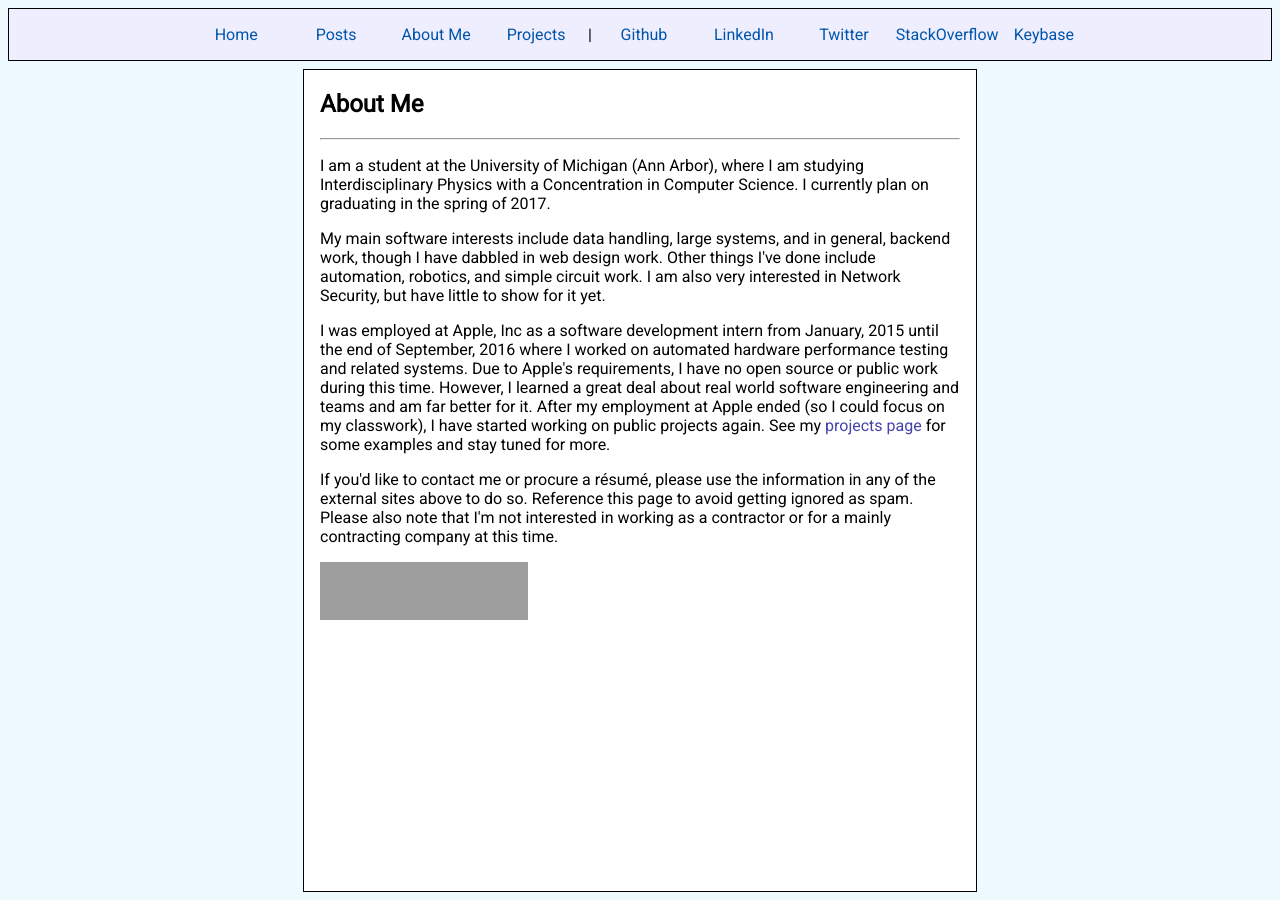
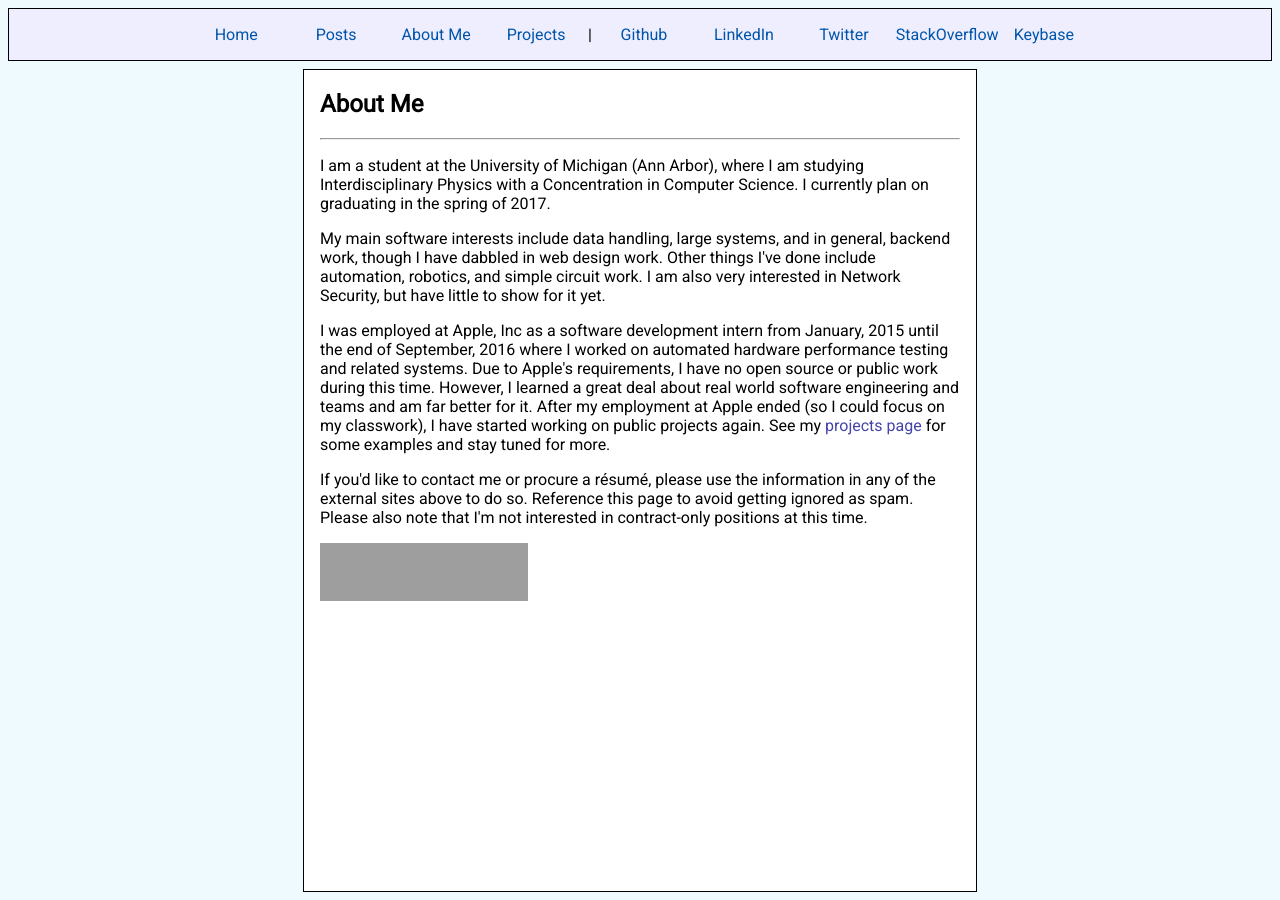
Before and after one commit to biggerfisch/website_v17, a Jekyll site: the page built from about-me/index.html, in a window 1280 px wide. Built offline with Jekyll 4.4.1, drawn with Linux system fonts in a browser that asks for light colours; grey boxes are pictures that could not be loaded.

Commit message:
Change to policy

```diff
--- a/about-me/index.html
+++ b/about-me/index.html
@@ -8,7 +8,7 @@ title: "About Me"
 
 <p>I was employed at Apple, Inc as a software development intern from January, 2015 until the end of September, 2016 where I worked on automated hardware performance testing and related systems. Due to Apple's requirements, I have no open source or public work during this time. However, I learned a great deal about real world software engineering and teams and am far better for it. After my employment at Apple ended (so I could focus on my classwork), I have started working on public projects again. See my <a href='{{ "/projects/" | relative_url }}'>projects page</a> for some examples and stay tuned for more.</p>
 
-<p>If you'd like to contact me or procure a résumé, please use the information in any of the external sites above to do so. Reference this page to avoid getting ignored as spam. Please also note that I'm not interested in working as a contractor or for a mainly contracting company at this time.</p>
+<p>If you'd like to contact me or procure a résumé, please use the information in any of the external sites above to do so. Reference this page to avoid getting ignored as spam. Please also note that I'm not interested in contract-only positions at this time.</p>
 
 <a href="https://stackoverflow.com/users/1067211/avery">
 <img src="https://stackoverflow.com/users/flair/1067211.png" width="208" height="58" alt="Profile for Avery at Stack Overflow, Q&amp;A for professional and enthusiast programmers" title="Profile for Avery at Stack Overflow, Q&amp;A for professional and enthusiast programmers">
```
